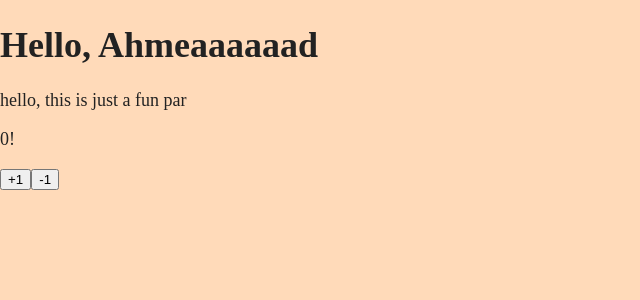
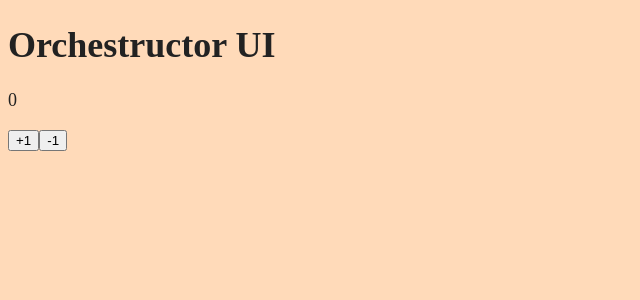
Before and after one commit to iamfotx/orchestructor-ui, a React app: page / in a window 1280 px wide. Shown: the top 300 px of the page, without its empty margins (0-640 px from the left). Built offline with nearby package versions, Linux system fonts and the light colour scheme.

Commit message:
setup eslint & prettier

```diff
--- a/postcss.config.js
+++ b/postcss.config.js
@@ -1,3 +1,3 @@
 module.exports = {
-	plugins: ['postcss-preset-env']
-}
+  plugins: ['postcss-preset-env'],
+};
--- a/src/header.tsx
+++ b/src/header.tsx
@@ -1,3 +1,3 @@
 export function Header() {
-	return <h1>Hello, Ahmeaaaaaad</h1>
+  return <h1>Orchestructor UI</h1>;
 }
--- a/src/index.scss
+++ b/src/index.scss
@@ -1 +1 @@
-@use "styles/global"
+@use "styles/global";
--- a/src/index.tsx
+++ b/src/index.tsx
@@ -1,22 +1,21 @@
-import { useState } from 'react'
+import {useState} from 'react';
 import {render} from 'react-dom';
 
-import {Header} from './header'
-import './index.scss'
+import {Header} from './header';
+import './index.scss';
 
 function App() {
-  const [count, setCount] = useState(0)
-  const incrementCounter = () => setCount(prevCount => prevCount + 1)
-  const decrementCounter = () => setCount(prevCount => prevCount - 1)
+  const [count, setCount] = useState(0);
+  const incrementCounter = () => setCount(prevCount => prevCount + 1);
+  const decrementCounter = () => setCount(prevCount => prevCount - 1);
   return (
     <>
       <Header />
-      <p>hello, this is just a fun par</p>
-      <p>{count}!</p>
+      <p>{count}</p>
       <button onClick={incrementCounter}>+1</button>
       <button onClick={decrementCounter}>-1</button>
     </>
-  )
+  );
 }
 
-render(<App />, document.getElementById('root'))
+render(<App />, document.getElementById('root'));
--- a/src/styles/_global.scss
+++ b/src/styles/_global.scss
@@ -1,8 +1,7 @@
 @use "variables";
 
 body {
-	margin: 0;
-	background-color: variables.$bg;
-	color: var(--text);
-	font-size: 18px;
+  background-color: variables.$bg;
+  color: var(--text);
+  font-size: 18px;
 }
--- a/src/styles/_variables.scss
+++ b/src/styles/_variables.scss
@@ -1,5 +1,5 @@
 :root {
-	--text: #222;
+  --text: #222;
 }
 
 $bg: peachpuff;
```
Also changed, not shown: babel.config.js (+4 -4 lines), package.json (+14 -1 lines), tsconfig.json (+5 -4 lines), webpack.config.js (+9 -9 lines), .eslintrc.js (added), 2 other files (tests, documents, lock files or other folders).
